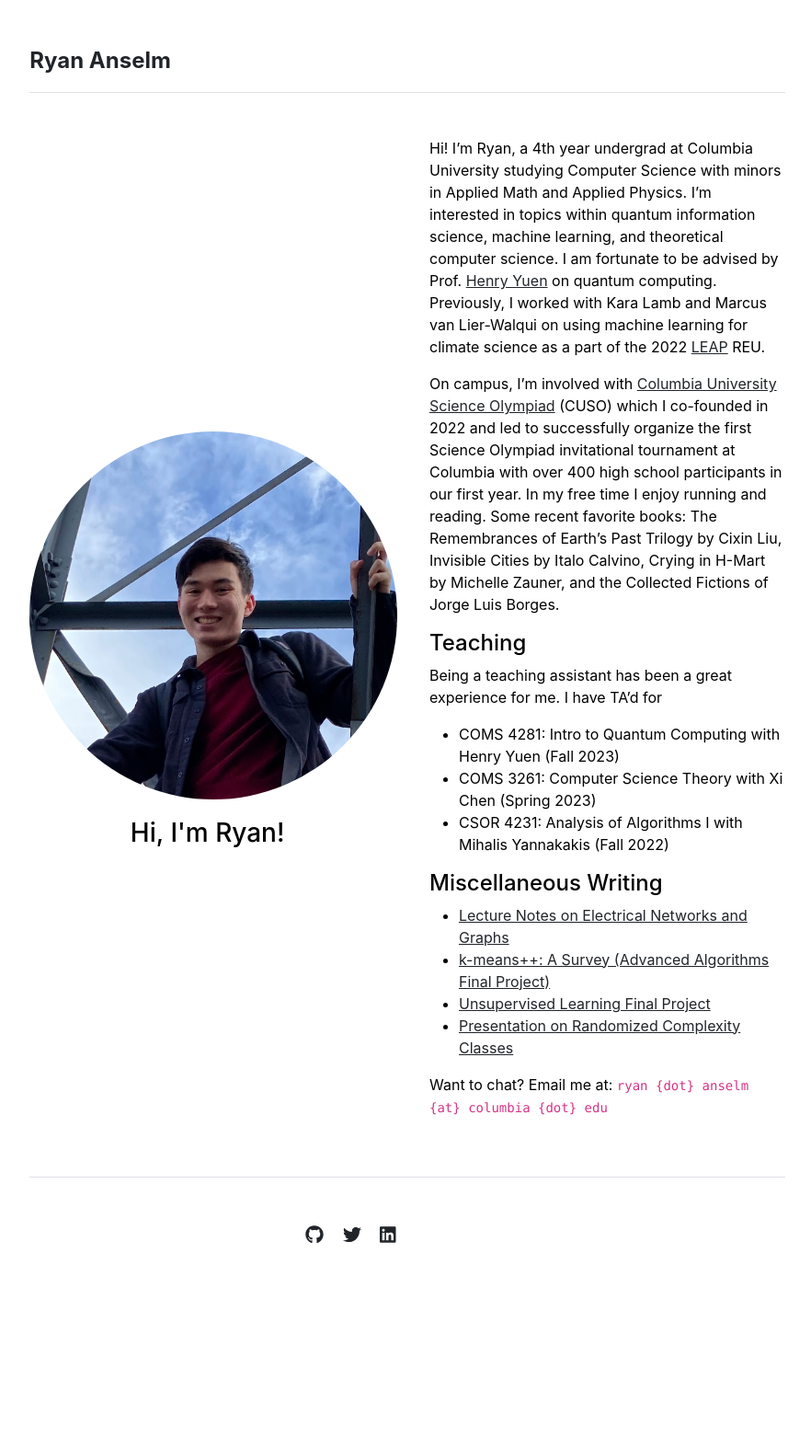
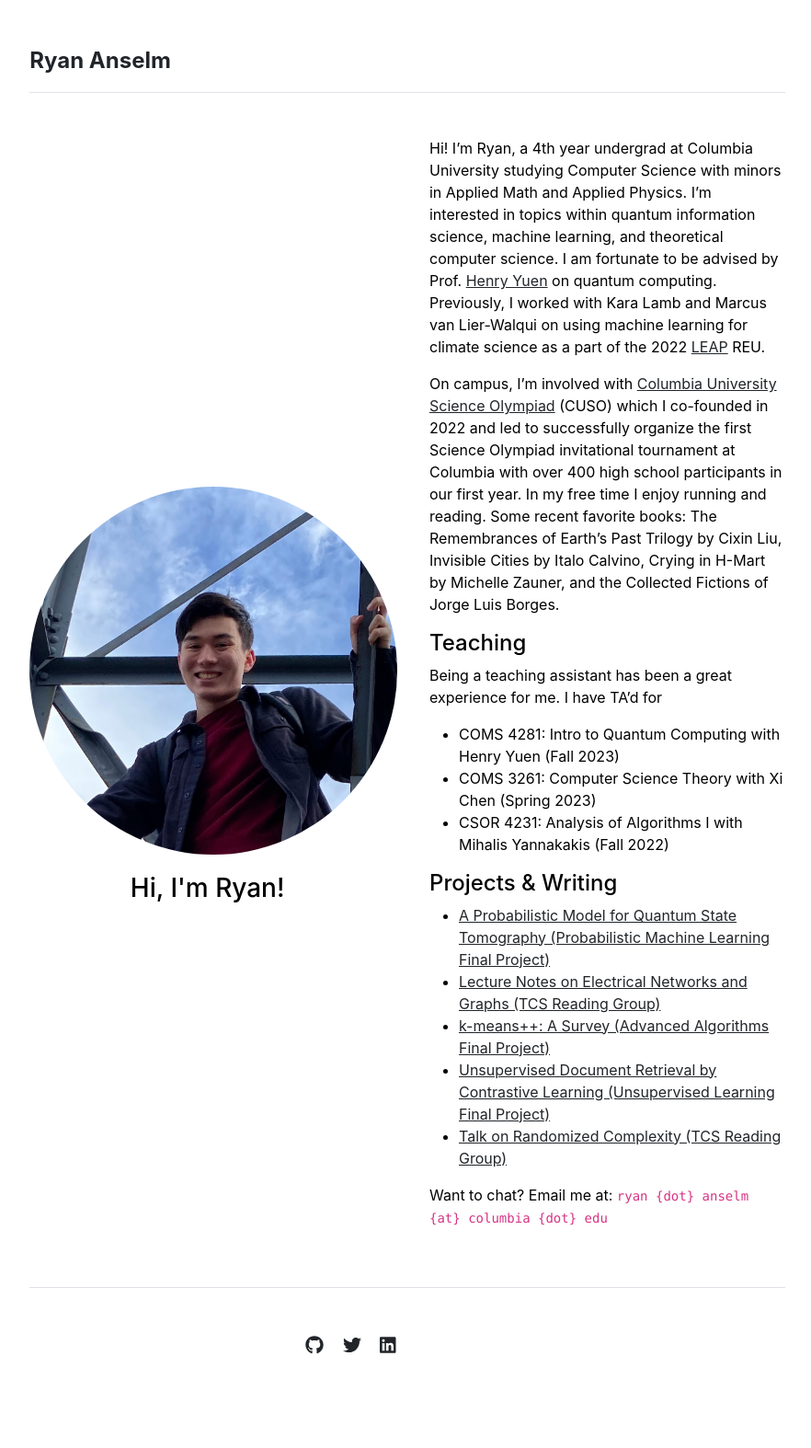
Before and after one commit to ryboselm/ryboselm.github.io, a Jekyll site: the page built from index.md, in a window 1280 px wide. Shown: the whole page at 92% size, without its empty margins (197-1079 px from the left). Built offline with Jekyll 4.4.1, drawn with Linux system fonts in a browser that asks for light colours; before the commit the page ends 1454 px from its top, so only the background shows below that.

Commit message:
updated projects

```diff
--- a/index.md
+++ b/index.md
@@ -13,10 +13,11 @@ Being a teaching assistant has been a great experience for me. I have TA'd for
 * COMS 3261: Computer Science Theory with Xi Chen (Spring 2023)
 * CSOR 4231: Analysis of Algorithms I with Mihalis Yannakakis (Fall 2022)
 
-#### Miscellaneous Writing
-* [Lecture Notes on Electrical Networks and Graphs](assets/Electrical%20Networks%20and%20Graphs.pdf)
+#### Projects & Writing
+* [A Probabilistic Model for Quantum State Tomography (Probabilistic Machine Learning Final Project)](assets/Probabilistic_Models_Final_Report.pdf)
+* [Lecture Notes on Electrical Networks and Graphs (TCS Reading Group)](assets/Electrical%20Networks%20and%20Graphs.pdf)
 * [k-means++: A Survey (Advanced Algorithms Final Project)](assets/k_means++_A_Survey.pdf)
-* [Unsupervised Learning Final Project](assets/Unsupervised_Learning_Final_Report.pdf)
-* [Presentation on Randomized Complexity Classes](assets/Complexity_of_Randomization.pdf)
+* [Unsupervised Document Retrieval by Contrastive Learning (Unsupervised Learning Final Project)](assets/Unsupervised_Learning_Final_Report.pdf)
+* [Talk on Randomized Complexity (TCS Reading Group)](assets/Complexity_of_Randomization.pdf)
 
 Want to chat? Email me at: `ryan {dot} anselm {at} columbia {dot} edu`
```
Also changed, not shown: 1 other file.
